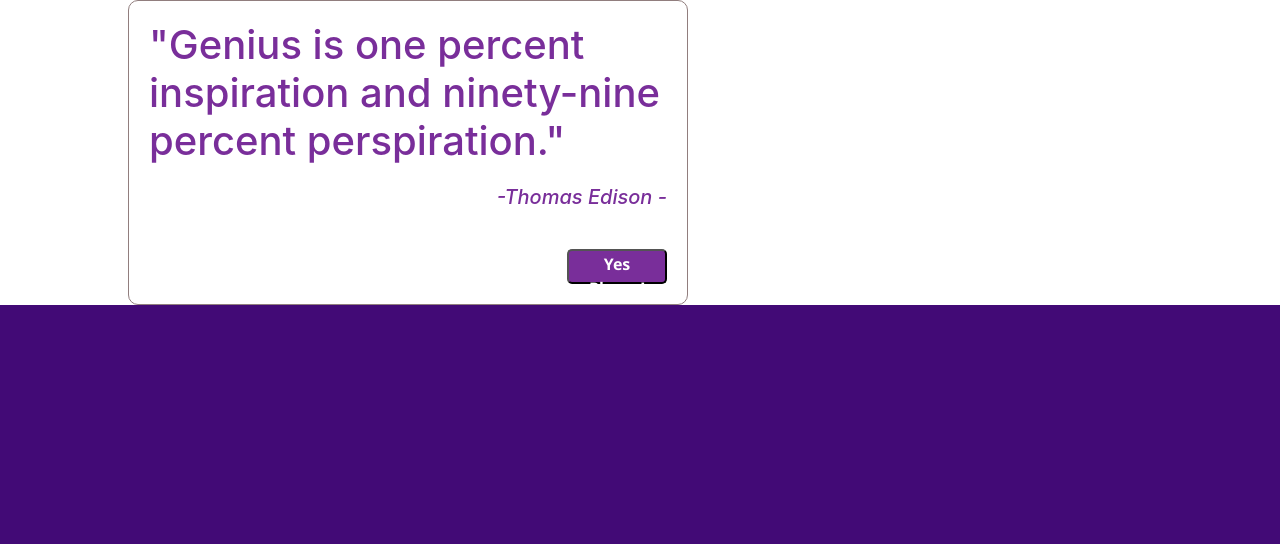
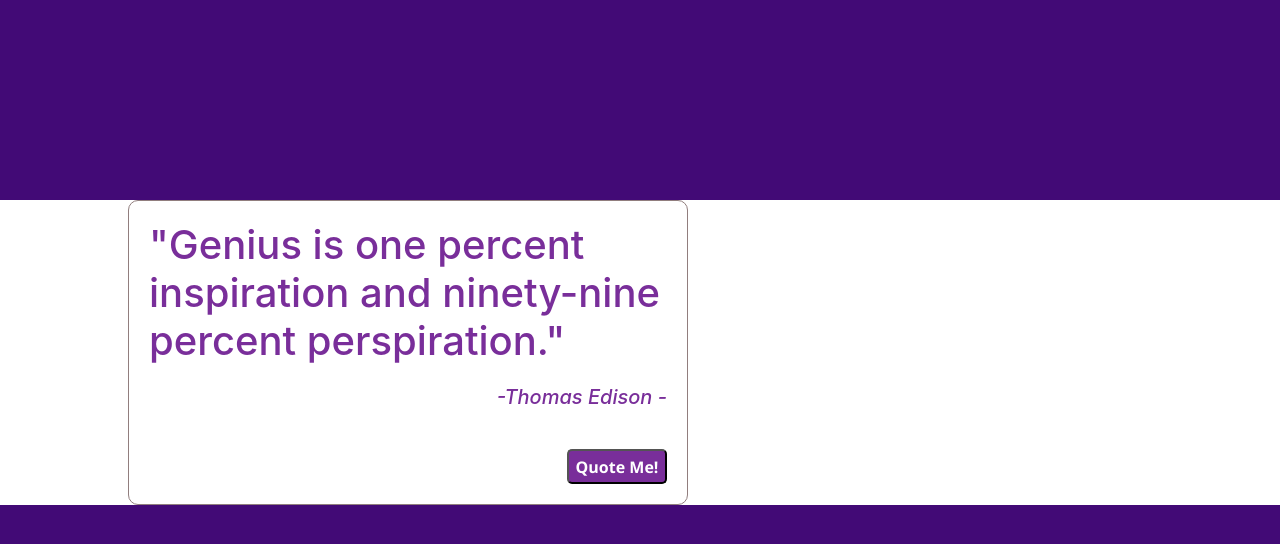
Before and after one commit to thomps9012/PositiveQuotes, a React (Create React App) app: page / in a window 1280 px wide. Shown: the top 544 px of the page. Built offline with nearby package versions, Linux system fonts and the light colour scheme.

Commit message:
renamed app title

```diff
--- a/public/index.html
+++ b/public/index.html
@@ -26,7 +26,7 @@
     -->
     <!-- react bootstrap -->
     <script src="https://unpkg.com/react/umd/react.production.min.js" crossorigin></script>
-    <title>React App</title>
+    <title>Quote Me</title>
   </head>
   <body>
     <noscript>You need to enable JavaScript to run this app.</noscript>
--- a/src/App.css
+++ b/src/App.css
@@ -1,5 +1,6 @@
 body {
   margin: 0;
+
 }
 
 html {
@@ -16,7 +17,8 @@ html {
   border: 1px rgb(145, 126, 126) solid;
   border-radius: 10px;
   text-align: right;
-  max-width: 35rem
+  max-width: 35rem;
+  margin-top: 25vh;
 
 }
 
--- a/src/App.js
+++ b/src/App.js
@@ -1,5 +1,4 @@
 import React from 'react';
-import logo from './vibes.svg';
 import './App.css';
 import quotes from './QuotesDB';
 import QuoteAndAuthor from './QuoteAndAuthor';
--- a/src/QuoteAndAuthor.js
+++ b/src/QuoteAndAuthor.js
@@ -22,7 +22,7 @@ class QuoteAndAuthor extends React.Component {
                         id="newquote"
                         onClick={this.props.handleClick}
                         >
-                            Yes Please!
+                            Quote Me!
                         </button>
             </div>
         );
```
